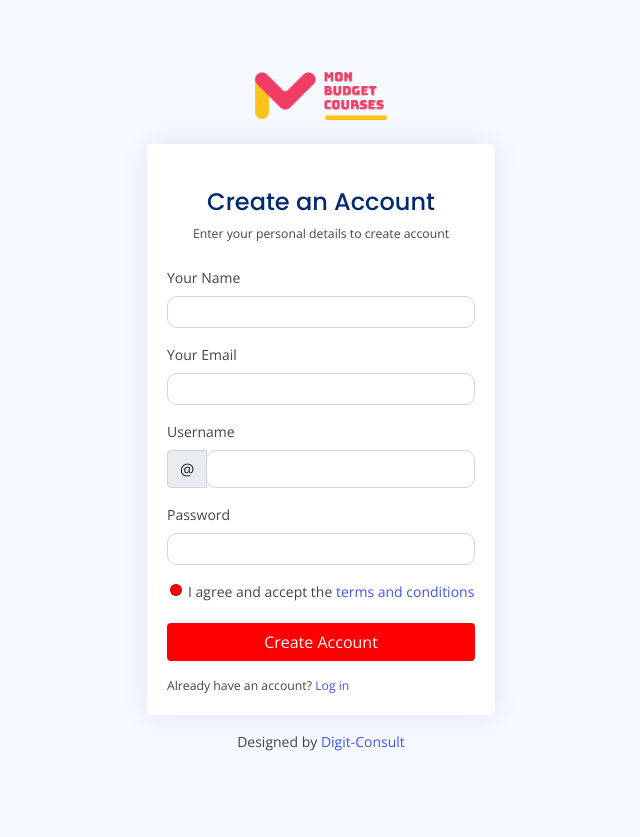
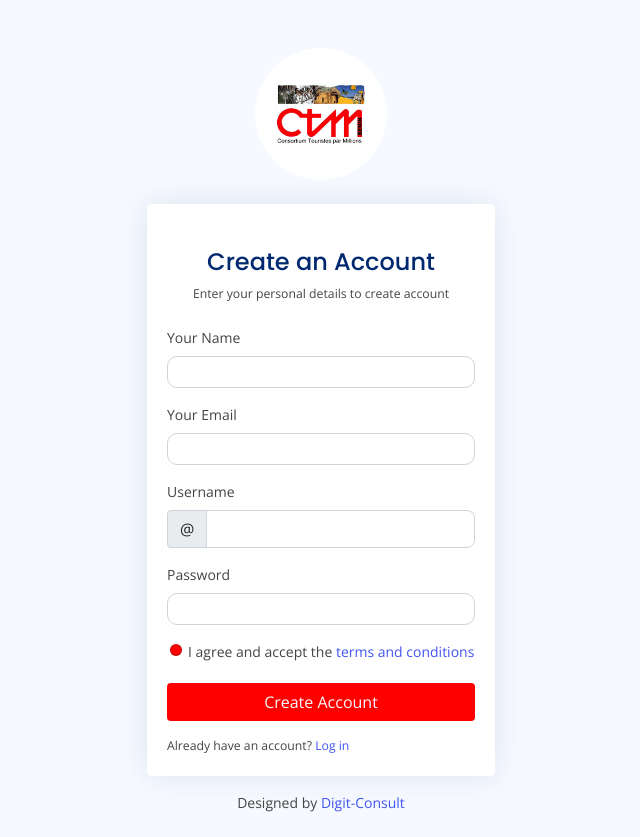
Before and after one commit to Shira08/CTM_Project_Dashboard, a plain HTML site: page register.html in a window 1280 px wide. Shown: the whole page, without its empty margins (319-959 px from the left). Before the commit the page ends 800 px from the top, so only its background shows below. Drawn offline with nearby package versions, Linux system fonts and the light colour scheme.

```diff
--- a/assets/css/style.css
+++ b/assets/css/style.css
@@ -1131,3 +1131,10 @@ h1, h2, h3, h4, h5, h6 {
 {
   font-size: 12px;
 }
+.arobase
+{
+  border-bottom-right-radius: 8px !important;
+  border-top-right-radius: 8px !important;
+  border-bottom-left-radius: 0px !important;
+  border-top-left-radius: 0px !important;
+}
--- a/register.html
+++ b/register.html
@@ -42,7 +42,7 @@
 
               <div class="d-flex justify-content-center py-4">
                 <a href="index.html" class="logo d-flex align-items-center w-auto">
-                  <img class="mx-auto" src="assets/img/png/1.png" alt="">
+                  <img class="mx-auto rounded-circle" src="assets/img/png/ctm1.png" alt="">
                 </a>
               </div><!-- End Logo -->
 
@@ -72,7 +72,7 @@
                       <label for="yourUsername" class="form-label">Username</label>
                       <div class="input-group has-validation">
                         <span class="input-group-text" id="inputGroupPrepend">@</span>
-                        <input type="text" name="username" class="form-control" id="yourUsername" required>
+                        <input type="text" name="username" class="arobase form-control" id="yourUsername" required>
                         <div class="invalid-feedback">Please choose a username.</div>
                       </div>
                     </div>
```
Also changed, not shown: index.html (+3 -2 lines), login.html (+3 -3 lines), assets/img/png/ctm.png, assets/img/png/ctm1.png (added).
